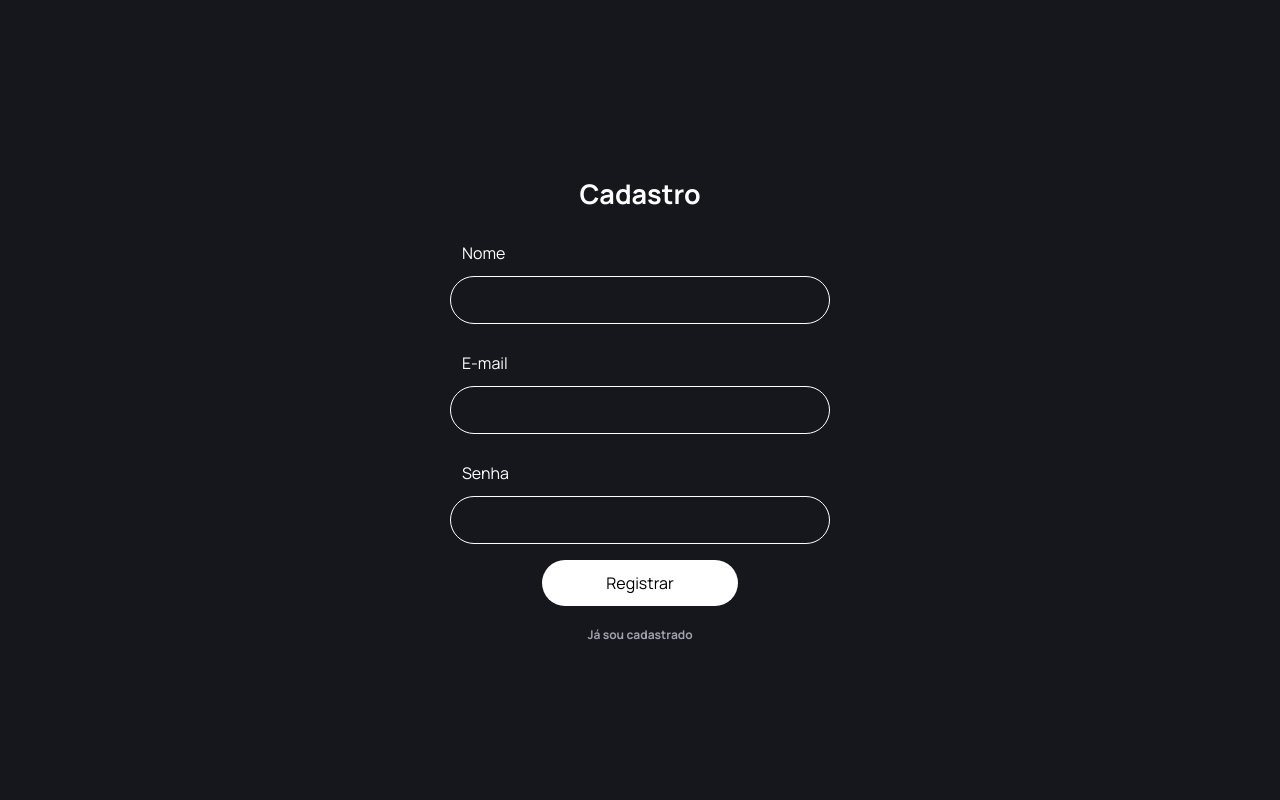
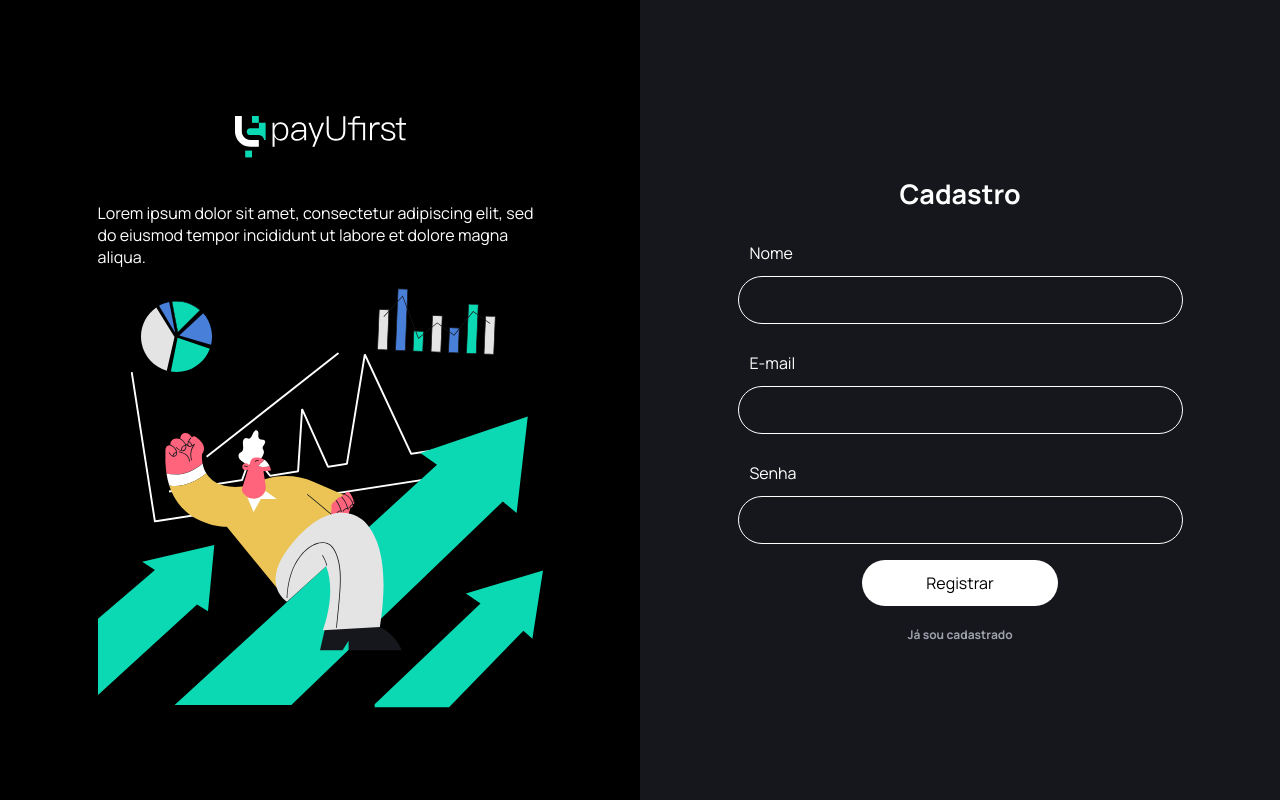
Before and after one commit to Joao-Macieira/puf-frontend, a React (Create React App) app: page / in a window 1280 px wide. Built offline with nearby package versions, Linux system fonts and the light colour scheme.

Commit message:
feat: add block with ilustra and logo

```diff
--- /dev/null
+++ b/src/components/uikit/Logo/index.js
@@ -0,0 +1,8 @@
+import { Box } from '../Box';
+import { ReactComponent as Svg } from './logo.svg';
+
+export const Logo = props => (
+  <Box {...props}>
+    <Svg />
+  </Box>
+);
--- a/src/components/uikit/index.js
+++ b/src/components/uikit/index.js
@@ -3,3 +3,4 @@ export * from './Input';
 export * from './Label';
 export * from './Field';
 export * from './Button';
+export * from './Logo';
--- /dev/null
+++ b/src/pages/Signup/Form/index.js
@@ -0,0 +1,92 @@
+/* eslint-disable no-use-before-define */
+import axios from 'axios';
+import { useFormik } from 'formik';
+import styled from 'styled-components';
+import * as yup from 'yup';
+
+import { Box, Field, Button, font } from '~/components';
+
+const Link = styled('a')`
+  text-decoration: none;
+  ${font}
+`;
+
+const validationSchema = yup.object().shape({
+  name: yup.string().required('Informe o seu nome'),
+  email: yup.string().email('E-mail inválido').required('Informe o seu e-mail'),
+  password: yup.string().required('Digite uma senha'),
+});
+
+export const Form = () => {
+  const onSubmit = async () => {
+    try {
+      await axios.post('http://localhost:9901/users', values);
+    } catch (error) {
+      console.error({ error });
+    }
+  };
+
+  const {
+    values,
+    isSubmitting,
+    errors,
+    touched,
+    handleChange,
+    handleSubmit,
+    handleBlur,
+  } = useFormik({
+    onSubmit,
+    validationSchema,
+    initialValues: {
+      name: '',
+      email: '',
+      password: '',
+    },
+  });
+
+  return (
+    <form onSubmit={handleSubmit}>
+      <Field
+        name="name"
+        type="text"
+        label="Nome"
+        value={values.name}
+        mb={3}
+        disabled={isSubmitting}
+        error={touched.name && errors.name}
+        onChange={handleChange}
+        onBlur={handleBlur}
+      />
+      <Field
+        name="email"
+        type="text"
+        label="E-mail"
+        value={values.email}
+        mb={3}
+        disabled={isSubmitting}
+        error={touched.email && errors.email}
+        onChange={handleChange}
+        onBlur={handleBlur}
+      />
+      <Field
+        name="password"
+        type="password"
+        label="Senha"
+        value={values.password}
+        mb={3}
+        disabled={isSubmitting}
+        error={touched.password && errors.password}
+        onChange={handleChange}
+        onBlur={handleBlur}
+      />
+      <Box flexbox="column" center>
+        <Button loading={isSubmitting} mb={4}>
+          Registrar
+        </Button>
+        <Link href="/#" fontSize={1} color="gray" fontWeight={700}>
+          Já sou cadastrado
+        </Link>
+      </Box>
+    </form>
+  );
+};
--- a/src/pages/Signup/index.js
+++ b/src/pages/Signup/index.js
@@ -1,103 +1,37 @@
-/* eslint-disable no-use-before-define */
-import axios from 'axios';
-import * as yup from 'yup';
-import { useFormik } from 'formik';
+import styled from 'styled-components';
 
-import styled from 'styled-components';
-import { Box, Field, Button, font } from '~/components';
+import { Box, font, Logo } from '~/components';
+import { Form } from './Form';
+
+import { ReactComponent as Ilustra } from './ilustra.svg';
 
 const Title = styled('h1')`
   ${font}
 `;
 
-const Link = styled('a')`
-  text-decoration: none;
-  ${font}
-`;
-
-const validationSchema = yup.object().shape({
-  name: yup.string().required('Informe o seu nome'),
-  email: yup.string().email('E-mail inválido').required('Informe o seu e-mail'),
-  password: yup.string().required('Digite uma senha'),
-});
+const CenteredBox = ({ children, ...props }) => (
+  <Box {...props} flex={1} flexbox="column" center>
+    <Box style={{ width: 445 }}>{children}</Box>
+  </Box>
+);
 
 export const Signup = () => {
-  const onSubmit = async () => {
-    try {
-      await axios.post('http://localhost:9901/users', values);
-    } catch (error) {
-      console.error({ error });
-    }
-  };
-
-  const {
-    values,
-    isSubmitting,
-    errors,
-    touched,
-    handleChange,
-    handleSubmit,
-    handleBlur,
-  } = useFormik({
-    onSubmit,
-    validationSchema,
-    initialValues: {
-      name: '',
-      email: '',
-      password: '',
-    },
-  });
-
   return (
-    <Box flex={1} flexbox="column" center>
-      <Box style={{ width: 380 }}>
+    <Box flexbox flex={1}>
+      <CenteredBox bg="black">
+        <Logo p={6} flexbox center />
+        <p>
+          Lorem ipsum dolor sit amet, consectetur adipiscing elit, sed do
+          eiusmod tempor incididunt ut labore et dolore magna aliqua.
+        </p>
+        <Ilustra />
+      </CenteredBox>
+      <CenteredBox>
         <Title fontSize={7} textAlign="center">
           Cadastro
         </Title>
-        <form onSubmit={handleSubmit}>
-          <Field
-            name="name"
-            type="text"
-            label="Nome"
-            value={values.name}
-            mb={3}
-            disabled={isSubmitting}
-            error={touched.name && errors.name}
-            onChange={handleChange}
-            onBlur={handleBlur}
-          />
-          <Field
-            name="email"
-            type="text"
-            label="E-mail"
-            value={values.email}
-            mb={3}
-            disabled={isSubmitting}
-            error={touched.email && errors.email}
-            onChange={handleChange}
-            onBlur={handleBlur}
-          />
-          <Field
-            name="password"
-            type="password"
-            label="Senha"
-            value={values.password}
-            mb={3}
-            disabled={isSubmitting}
-            error={touched.password && errors.password}
-            onChange={handleChange}
-            onBlur={handleBlur}
-          />
-          <Box flexbox="column" center>
-            <Button loading={isSubmitting} mb={4}>
-              Registrar
-            </Button>
-            <Link href="/#" fontSize={1} color="gray" fontWeight={700}>
-              Já sou cadastrado
-            </Link>
-          </Box>
-        </form>
-      </Box>
+        <Form />
+      </CenteredBox>
     </Box>
   );
 };
```
Also changed, not shown: src/components/uikit/Logo/logo.svg (added), src/pages/Signup/ilustra.svg (added).
